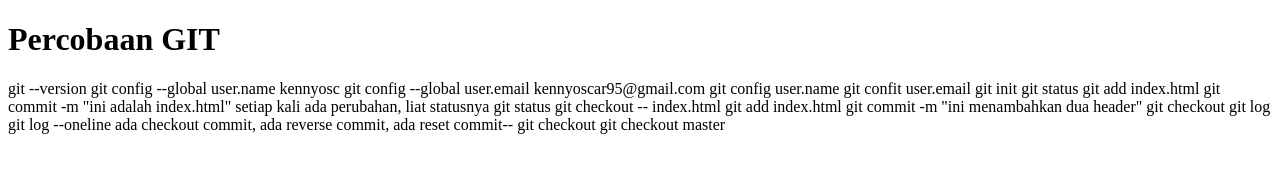
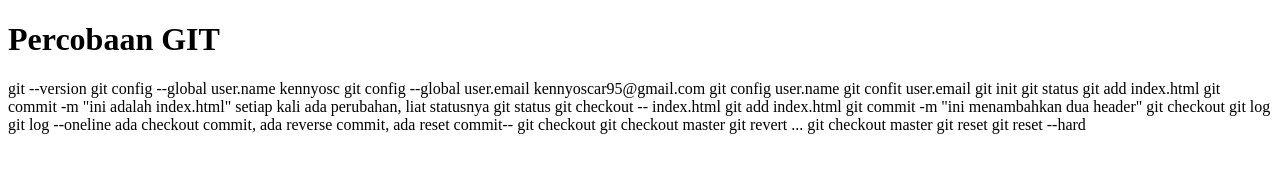
Before and after one commit to kennyosc/JC9-GIT, a plain HTML site: page index.html in a window 1280 px wide. Drawn offline with Linux system fonts and the light colour scheme.

Commit message:
Menambahkan git reset

```diff
--- a/index.html
+++ b/index.html
@@ -35,6 +35,11 @@
         git checkout <commit_id>
         git checkout master <!--ini untuk kembali lagi ke file yang terbaru, sebelum checkout ke git yang sebelumnya. abis git checkout ......(masukkan kode git yang ingin dituju), lalu baru git checkout master-->
 
+        git revert ... <!--REVERT COMMIT - kita akan undo masukkin coding dengan revert, tetapi log nya tetap ada sehingga dapat menambahkannya lagi. Revert hanya menghilangkan kode yang kita mau undo-->
+        git checkout master
+
+        git reset <commit_id> <!--it will reset to the commit id, delete commits after it. but the changes after it still there-->
+        git reset <commit_id> --hard <!---->
     </p>
 </body>
 </html>
```
